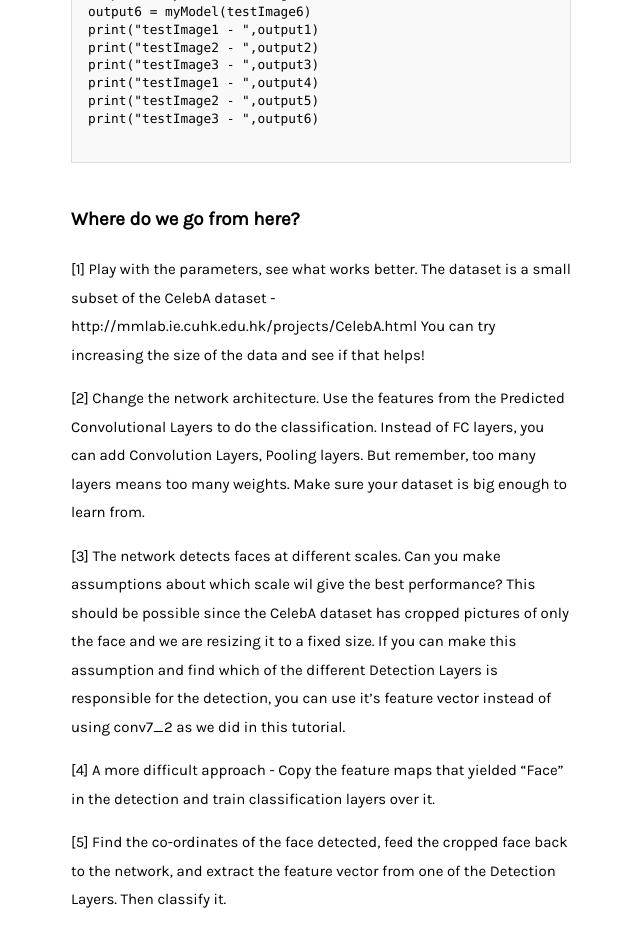
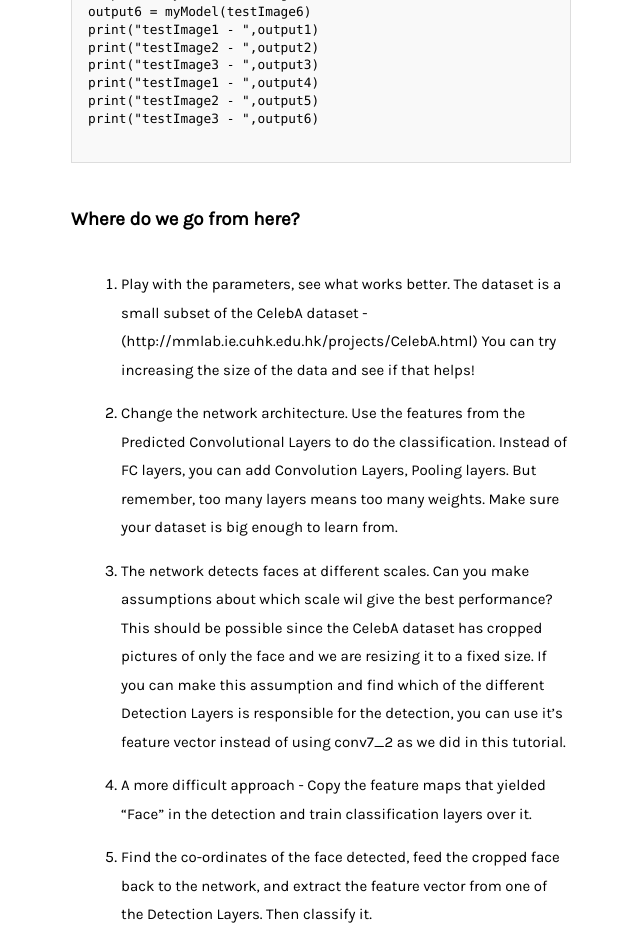
Before and after one commit to deshanadesai/deshanadesai-BAK.github.io, a Jekyll site: the page built from _posts/2018-03-14-PyTorch.md, in a window 1280 px wide and 1400 px high, scrolled down 13629 px. Shown: the top 927 px of the window, without its empty margins (319-959 px from the left). Built offline with Jekyll 4.4.1, drawn with Linux system fonts in a browser that asks for light colours; grey boxes are pictures that could not be loaded.

Commit message:
Update 2018-03-14-PyTorch.md

```diff
--- a/_posts/2018-03-14-PyTorch.md
+++ b/_posts/2018-03-14-PyTorch.md
@@ -486,20 +486,20 @@ print("testImage3 - ",output6)
 
 ### Where do we go from here?
 
-[1] Play with the parameters, see what works better. The dataset is a small subset of the CelebA dataset - http://mmlab.ie.cuhk.edu.hk/projects/CelebA.html
+1. Play with the parameters, see what works better. The dataset is a small subset of the CelebA dataset - (http://mmlab.ie.cuhk.edu.hk/projects/CelebA.html)
 You can try increasing the size of the data and see if that helps!
 
-[2] Change the network architecture. Use the features from the Predicted Convolutional Layers to do the classification.
+2. Change the network architecture. Use the features from the Predicted Convolutional Layers to do the classification.
 Instead of FC layers, you can add Convolution Layers, Pooling layers. But remember, too many layers means too many weights.
 Make sure your dataset is big enough to learn from.
 
-[3] The network detects faces at different scales. Can you make assumptions about which scale wil give the best performance?
+3. The network detects faces at different scales. Can you make assumptions about which scale wil give the best performance?
 This should be possible since the CelebA dataset has cropped pictures of only the face and we are resizing it to a fixed size.
 If you can make this assumption and find which of the different Detection Layers is responsible for the detection,
 you can use it's feature vector instead of using conv7_2 as we did in this tutorial.
 
-[4] A more difficult approach - Copy the feature maps that yielded "Face" in the detection and train classification layers over it.
+4. A more difficult approach - Copy the feature maps that yielded "Face" in the detection and train classification layers over it.
 
-[5] Find the co-ordinates of the face detected, feed the cropped face back to the network, and extract the feature vector from one of the Detection Layers. Then classify it.
+5. Find the co-ordinates of the face detected, feed the cropped face back to the network, and extract the feature vector from one of the Detection Layers. Then classify it.
 
-[6] ![Cats](https://octodex.github.com/images/vinyltocat.png)
+6. ![Cats](https://octodex.github.com/images/vinyltocat.png)
```
